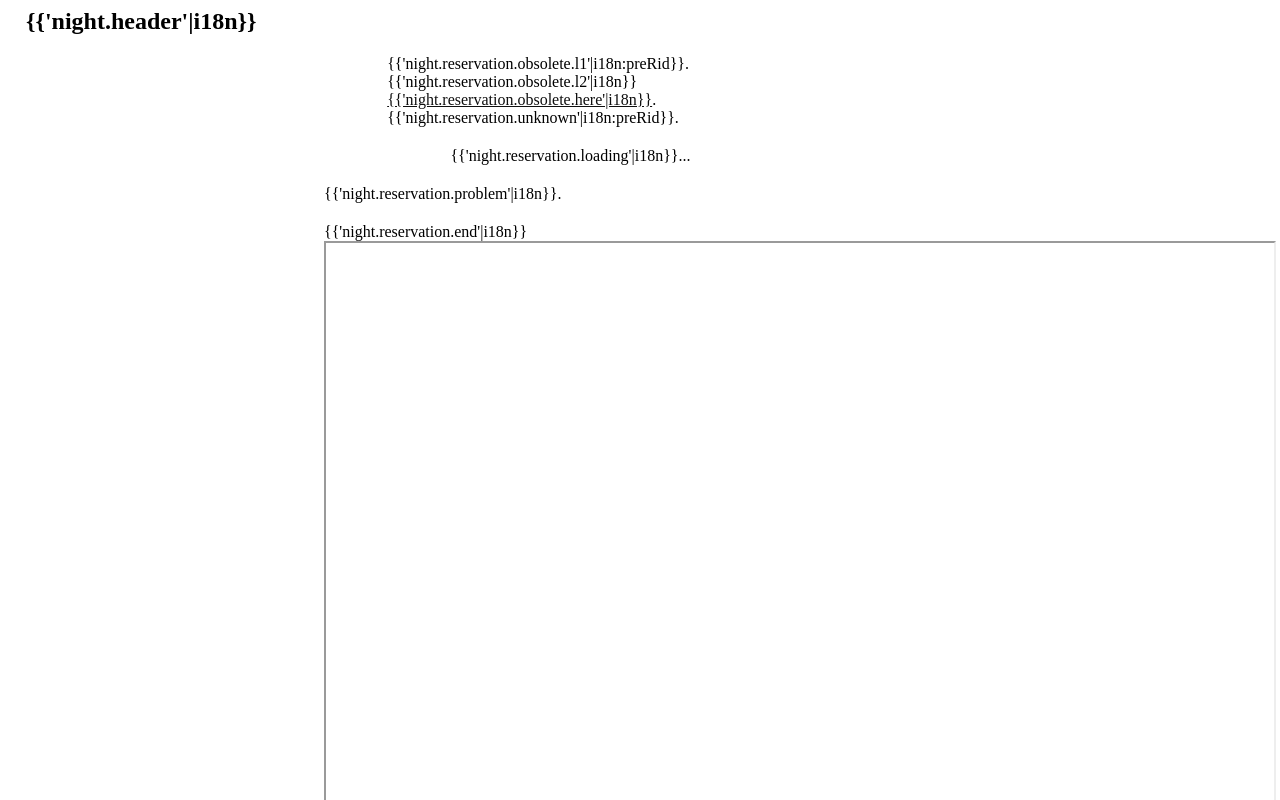
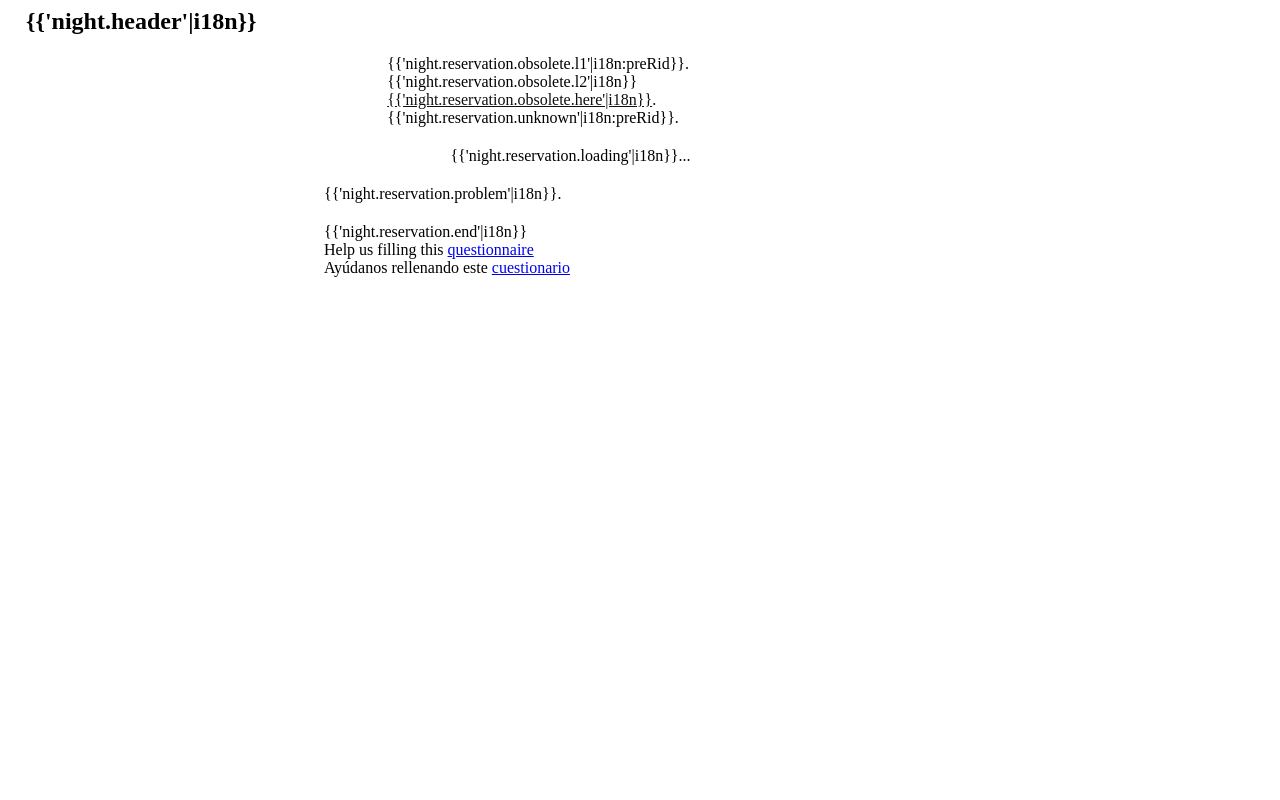
Before and after one commit to GLORIA-project/night-experiment-interface, a plain HTML site: page WebContent/night/html/parent.html in a window 1280 px wide. Shown: the top 800 px of the page. Drawn offline with Linux system fonts and the light colour scheme; files that its build step writes are made by us from their sources.

Commit message:
Iframe replaced by links

```diff
--- a/WebContent/night/html/parent.html
+++ b/WebContent/night/html/parent.html
@@ -41,7 +41,9 @@
 		style="width: 50%; margin-left: 25%; margin-top: 20px">
 		{{'night.reservation.end'|i18n}}</div>
 	<div ng-if="reservationEnd" style="margin-left:25%;height:100%">
-		<iframe id="questionnaire" ng-src="{{nightQuestions}}" style="width:100%;height:100%"></iframe>
+		<!-- <iframe id="questionnaire" ng-src="{{nightQuestions}}" style="width:100%;height:100%"></iframe> -->
+		Help us filling this <a href="https://docs.google.com/forms/d/1zFZexlvF_otlNyMCZDKXa84Ga8iodXjRm0MxLLuARlM/viewform" target="_blank">questionnaire</a><br>
+		Ayúdanos rellenando este <a href="https://docs.google.com/forms/d/1ys1b8EiC8COj8oBQtFQWuCE3f_J1ljZUojpVGm0TOUk/viewform" target="_blank">cuestionario</a>
 	</div>
 	<div class="animate-show alert alert-g" ng-if="notAuthorized"
 		style="width: 40%; margin-left: 30%; margin-top: 20px">
```
